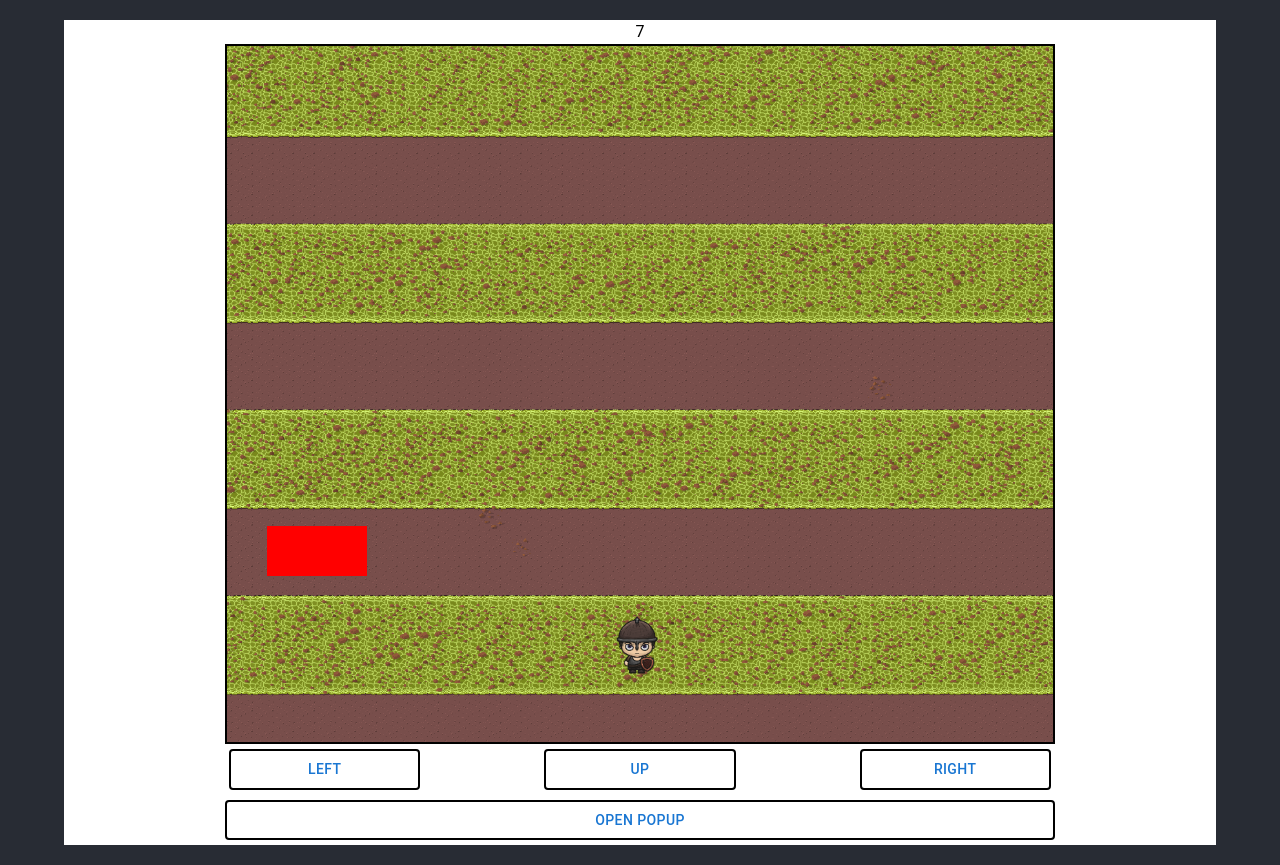
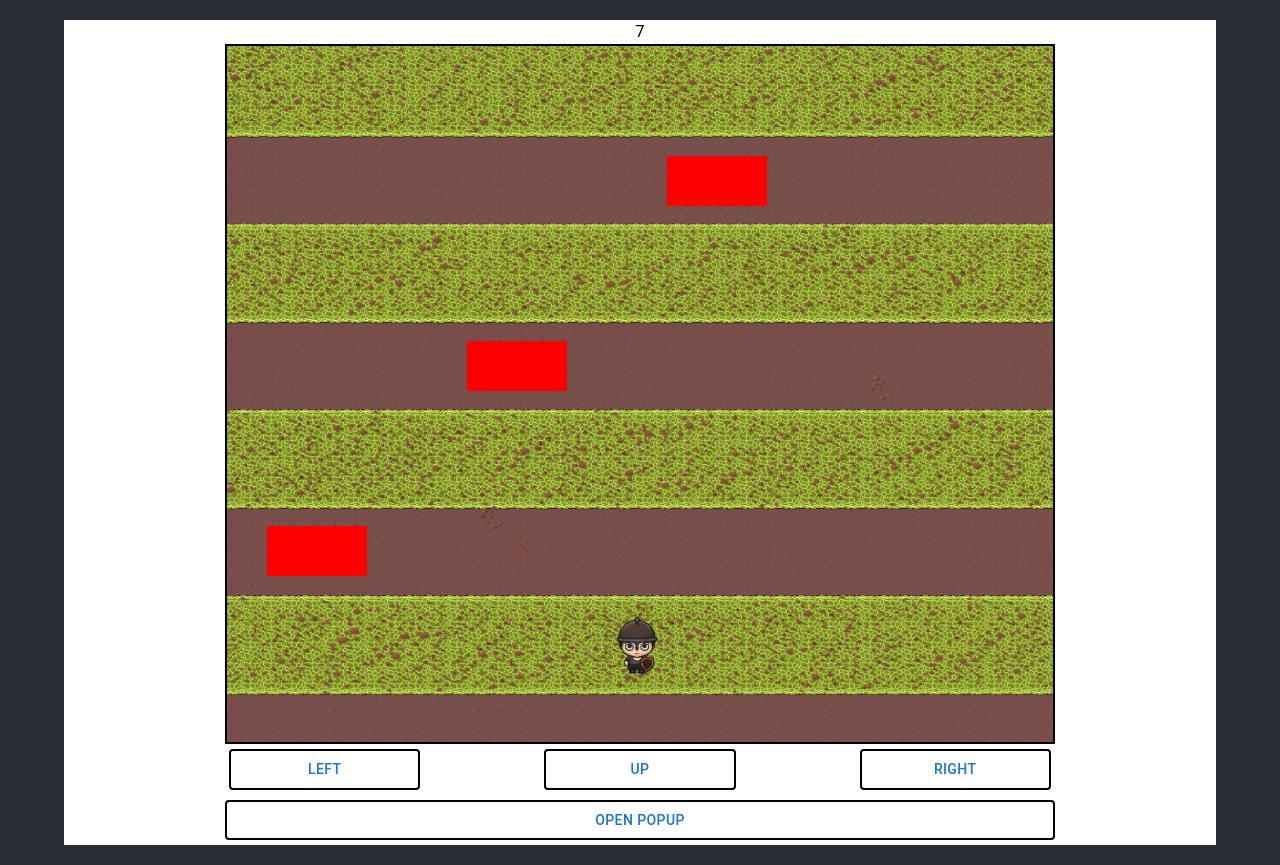
Before and after one commit to Reyes815/Knighthood, a React (Create React App) app: page /main_app in a window 1280 px wide. Built offline with nearby package versions, Linux system fonts and the light colour scheme.

Commit message:
Add blocks, Timer in popUp, fixed bugged for multiple key press

```diff
--- a/src/InfiniteBackground.js
+++ b/src/InfiniteBackground.js
@@ -6,7 +6,7 @@ const InfiniteBackground = () => {
 
   // UseEffect to handle movement logic based on key press
   useEffect(() => {
-    const moveSpeed = 100; // Adjust movement speed as needed
+    const moveSpeed = 0; // Adjust movement speed as needed
 
     const handleKeyPress = (event) => {
       const background = backgroundRef.current;
--- a/src/block.js
+++ b/src/block.js
@@ -1,12 +1,10 @@
-import React, { useState, useEffect, useRef } from 'react';
+import React, { useState, useEffect } from 'react';
 import Popup from './components/Popup';
 
-const Block = ({ position, setPosition, animationIntervalTime }) => {
-  const [blockPosition, setBlockPosition] = useState({ x: 0, y: 480 });
-  const [buttonPopup, setButtonPopup] = useState(false);
-  const buttonPressed = useRef(false);
+const Block = ({ position, setPosition, animationIntervalTime, initialX, initialY, speed,time }) => {
+  const [blockPosition, setBlockPosition] = useState({ x: initialX, y: initialY });
   const [showPopup, setShowPopup] = useState(false);
-  let timerValue = 69;
+  const [timeToBlock, setTimeToBlock] = useState(null);
 
   useEffect(() => {
     const handleKeyPress = (event) => {
@@ -29,69 +27,55 @@ const Block = ({ position, setPosition, animationIntervalTime }) => {
       position.y + 100 > blockPosition.y
     ) {
       console.log("Collision detected!");
-      // Handle collision here (e.g., stop animation, reset positions, etc.)
+      let currentTime = time;
+    setTimeToBlock(currentTime);
     setShowPopup(true);
     }
   }, [position, blockPosition]);
 
-  const startBlockAnimation = () => {
+  useEffect(() => {
     const blockInterval = setInterval(() => {
       setBlockPosition(prevPosition => ({
-        x: prevPosition.x + 10, // Adjust based on your grid width and starting position
+        x: prevPosition.x + speed, // Adjust based on speed
         y: prevPosition.y,
       }));
     }, animationIntervalTime);
+
+    return () => {
+      clearInterval(blockInterval);
     };
-
-  // useEffect(() => {
-  //   if (position === blockPosition) {
-  //     console.log("Collision detected!");
-  //     setShowPopup(true); // Show the Popup when collision is detected
-  //     // Handle collision here (e.g., stop animation, reset positions, etc.)
-  //   }
-  // }, [position, blockPosition]);
-
-  useEffect(() => {
-    startBlockAnimation();
-  }, []);
+  }, []); // Empty dependency array to ensure the effect runs only once
 
   useEffect(() => {
     if (blockPosition.x >= 730) {
       setBlockPosition(prevPosition => ({
         x: 0,
-        y: prevPosition + 60 }));
+        y: prevPosition.y
+      }));
       console.log("Block position reset");
+      console.log(blockPosition.y);
+    } else if (blockPosition.y >= 680) {
+
     }
-
-    // if (position === blockPosition) {
-    //   console.log("Collision detected!");
-    //   // Handle collision here
-    // }
-  }, [blockPosition.x, position]);
-
-
+  }, [blockPosition.x, blockPosition.y]);
 
   const moveBlockDown = () => {
     // Function to move the block down when 'w' key is pressed
     setBlockPosition(prevPosition => ({
       x: prevPosition.x,
-      y: prevPosition.y + 100, // Adjust the value as needed
+      y: prevPosition.y , // Adjust the value as needed
     }));
   };
 
   const handleClosePopup = () => {
-    setButtonPopup(false);
+    setShowPopup(false);
     window.location.reload();
-  };
-
-  const popupButtonClick = () => {
-    setButtonPopup(true);
   };
 
   return (
     <>
       {showPopup && (
-      <Popup trigger={true} onClose={handleClosePopup} time={timerValue}></Popup>
+        <Popup trigger={true} onClose={handleClosePopup} time={timeToBlock}></Popup>
       )}
       <div
         style={{
@@ -102,8 +86,7 @@ const Block = ({ position, setPosition, animationIntervalTime }) => {
           height: '50px', // Adjust the height of the block as needed
           backgroundColor: 'red', // Customize the block's appearance
         }}
-    >
-    </div>
+      ></div>
     </>
   );
 };
--- a/src/buttongrid.js
+++ b/src/buttongrid.js
@@ -25,15 +25,16 @@ const idleImageSet = {
 
 const animationIntervalTime = 200;
 
-export default function ButtonGrid() {
+export default function ButtonGrid({currentTime}) {
+  const [speed, setSpeed] = useState(20);
   const [position, setPosition] = useState({ x: 360, y: 550 });
   const [currentImageIndex, setCurrentImageIndex] = useState(0);
   const [currentImageSet, setCurrentImageSet] = useState([]);
   const [animationInterval, setAnimationInterval] = useState(null);
   const [buttonPopup, setButtonPopup] = useState(false);
+  const [animationInProgress, setAnimationInProgress] = useState(false);
   const buttonPressed = useRef(false);
   let timerValue = 69;
-
   useEffect(() => {
     // Load the default image set when the component mounts
     setCurrentImageSet(idleImageSet['idle']);
@@ -41,7 +42,15 @@ export default function ButtonGrid() {
   }, []);
 
   useEffect(() => {
+
+    if (position.y <= 10) {
+      setPosition({ x: 360, y: 550 });
+    }
+  }, [position.y]);
+
+  useEffect(() => {
     const handleKeyDown = (event) => {
+      if (!animationInProgress) {
         var name;
         switch( event.key ) {
           case 'a':
@@ -66,13 +75,14 @@ export default function ButtonGrid() {
             startAnimation(-10, 0);
             break;
           case 'w':
-          startAnimation(0, 0);
+            startAnimation(0, -15);
             break;
           case 'd':
             startAnimation(10, 0);
             break;
           default:
             break;
+        }
       }
     };
 
@@ -84,9 +94,10 @@ export default function ButtonGrid() {
     return () => {
       document.removeEventListener('keydown', handleKeyDown);
     };
-  }, [currentImageSet]);
+  }, [currentImageSet, animationInProgress]);
 
   const startAnimation = (deltaX, deltaY) => {
+    setAnimationInProgress(true);
     const interval = setInterval(() => {
       setPosition(prevPosition => ({
         x:  prevPosition.x + deltaX,
@@ -100,12 +111,14 @@ export default function ButtonGrid() {
     setTimeout(() => {
       clearInterval(interval);
       setAnimationInterval(null);
+      setAnimationInProgress(false);
     }, 1300);
   };
 
   const clearAnimation = () => {
     clearInterval(animationInterval);
     setAnimationInterval(null);
+    setAnimationInProgress(false);
   };
 
   const handleClosePopup = () => {
@@ -140,8 +153,9 @@ export default function ButtonGrid() {
             height: '100%',
           }}
         />
-        <Block position={position} setPosition={setPosition} animationIntervalTime={animationIntervalTime} />
-
+        <Block position={position} setPosition={setPosition} animationIntervalTime={animationIntervalTime} initialX={0} initialY={480} speed={speed} time={currentTime}/>
+        <Block position={position} setPosition={setPosition} animationIntervalTime={animationIntervalTime} initialX={200} initialY={295} speed={speed} time={currentTime}/>
+        <Block position={position} setPosition={setPosition} animationIntervalTime={animationIntervalTime} initialX={400} initialY={110} speed={speed} time={currentTime}/>
         <img
           src={currentImageSet[currentImageIndex]}
           alt="Animated Image"
@@ -162,8 +176,6 @@ export default function ButtonGrid() {
         {Object.keys(imageSets).map((buttonName, index) => (
           <Grid item xs={3} key={index} margin={"auto"}>
             <StyledButton
-              // onClick={() => handleButtonPress(buttonName)}
-              // onMouseLeave={handleMouseLeave}
             >
               {buttonName}
             </StyledButton>
--- a/src/container.js
+++ b/src/container.js
@@ -17,7 +17,10 @@ export default function FixedContainer() {
     }, []);
 
     return (
-      <div style={{ color: 'black' }}>{time}</div> // Set color to black
+      <div style={{ color: 'black' }}>
+      <div style={{ color: 'black' }}>{time}</div>
+        <ButtonGrid currentTime={time} />
+      </div> // Set color to black
     );
   }
 
@@ -28,7 +31,6 @@ export default function FixedContainer() {
       <Container fixed >
         <Box sx={{ bgcolor: 'white'}}>
             <Timer/>
-            <ButtonGrid/>
         </Box>
       </Container>
     </React.Fragment>
```
Lines whose indentation alone changed are shown as unchanged.
